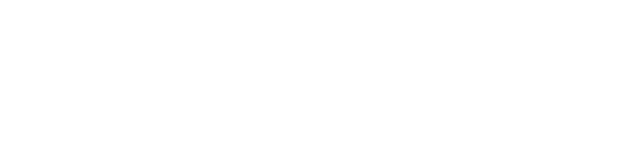
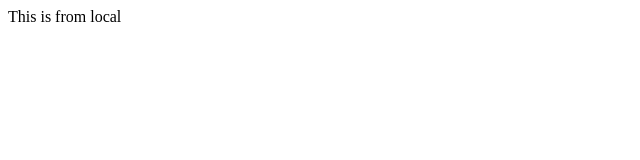
Before and after one commit to Abhishek-1-Singh/git-hindi-course, a plain HTML site: page index.html in a window 1280 px wide. Shown: the whole page, without its empty margins (0-640 px from the left). Drawn offline with Linux system fonts and the light colour scheme.

Commit message:
Modified index.html locally

```diff
--- a/index.html
+++ b/index.html
@@ -1,2 +1,3 @@
 <html>
+This is from local
 </html>
```
